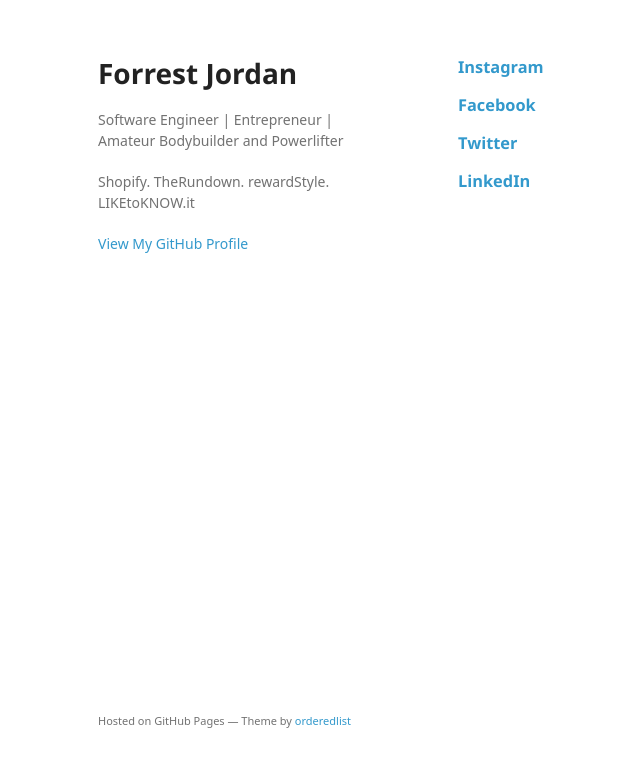
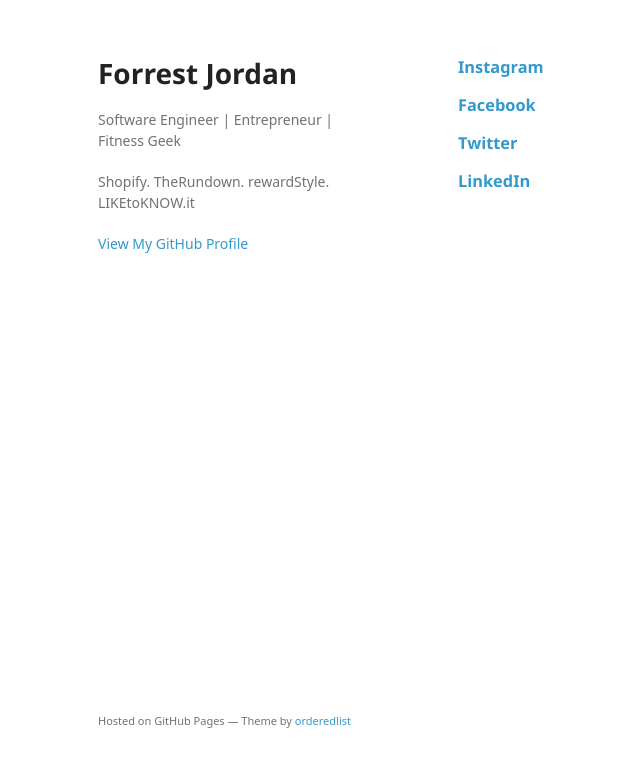
Before and after one commit to fjordan/fjordan.github.io, a plain HTML site: page index.html in a window 1280 px wide. Shown: the whole page, without its empty margins (112-752 px from the left). Drawn offline with Linux system fonts and the light colour scheme; a web font is replaced by a local one.

Commit message:
Update index.html

```diff
--- a/index.html
+++ b/index.html
@@ -16,7 +16,7 @@
     <div class="wrapper">
       <header>
         <h1>Forrest Jordan</h1>
-        <p>Software Engineer | Entrepreneur | Amateur Bodybuilder and Powerlifter </p>
+        <p>Software Engineer | Entrepreneur | Fitness Geek </p>
         <p>Shopify. TheRundown. rewardStyle. LIKEtoKNOW.it</p>
 
         <p class="view"><a href="https://github.com/fjordan">View My GitHub Profile</a></p>
```
